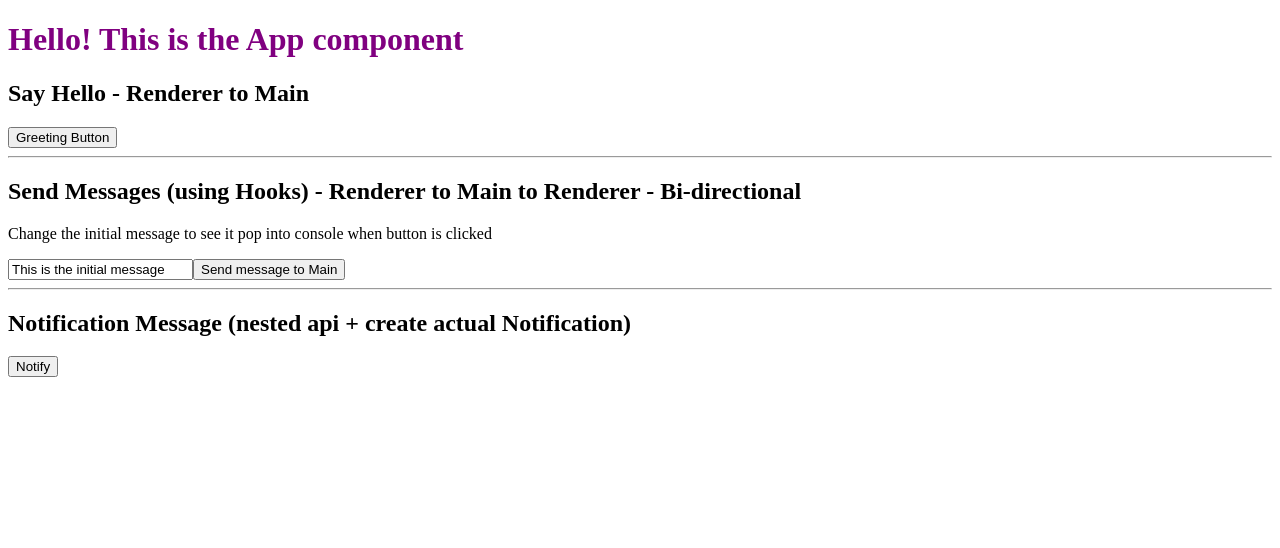
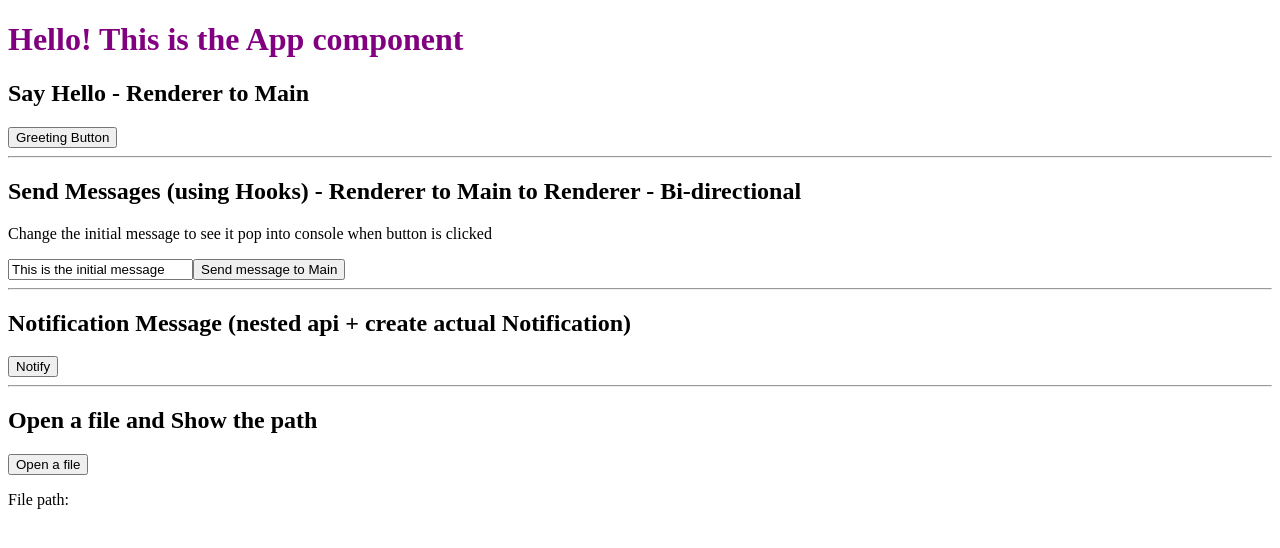
Before and after one commit to charisearter/electron-react-from-scratch, a React app: page / in a window 1280 px wide. Shown: the top 548 px of the page. Built offline with nearby package versions, Linux system fonts and the light colour scheme.

Commit message:
IPC test using Show dialog complete

```diff
--- a/preload.js
+++ b/preload.js
@@ -11,7 +11,8 @@ const API = {
 			console.log(`Notify is working: Message is - ${message}`);
 			ipcRenderer.send('notify', message);
 		},
-	},
+  },
+  openFile: () => ipcRenderer.invoke('dialog:openFile')
 };
 
 contextBridge.exposeInMainWorld('api', API);
--- a/src/App.js
+++ b/src/App.js
@@ -2,6 +2,7 @@ import React, { useState } from 'react';
 
 function App() {
 	const [msg, setMsg] = useState('This is the initial message');
+	const [filePath, setFilePath] = useState([]);
 
 	// say Hello - will appear in console where electron starts
 	const getGreeting = async () => {
@@ -19,6 +20,13 @@ function App() {
 	const onMsgChange = e => {
 		e.preventDefault();
 		setMsg(e.target.value);
+	};
+
+	// Show Dialog - OPen a file
+
+	const fileOpen = async () => {
+		const thePath = await window.api.openFile();
+		setFilePath(thePath);
 	};
 
 	return (
@@ -51,6 +59,12 @@ function App() {
 			>
 				Notify
 			</button>
+			<hr />
+			<h2> Open a file and Show the path</h2>
+			<button onClick={fileOpen}>Open a file</button>
+			<p>
+				File path: <strong>{filePath}</strong>
+			</p>
 		</main>
 	);
 }
```
Also changed, not shown: main.js (+21 -1 lines), 1 other file (tests, documents, lock files or other folders).
